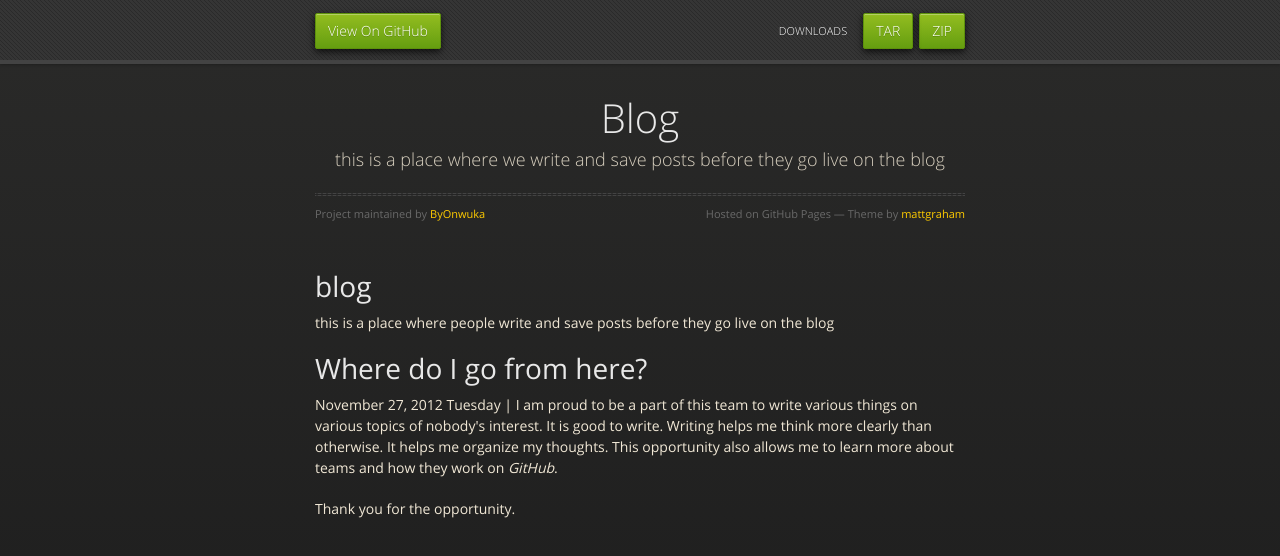
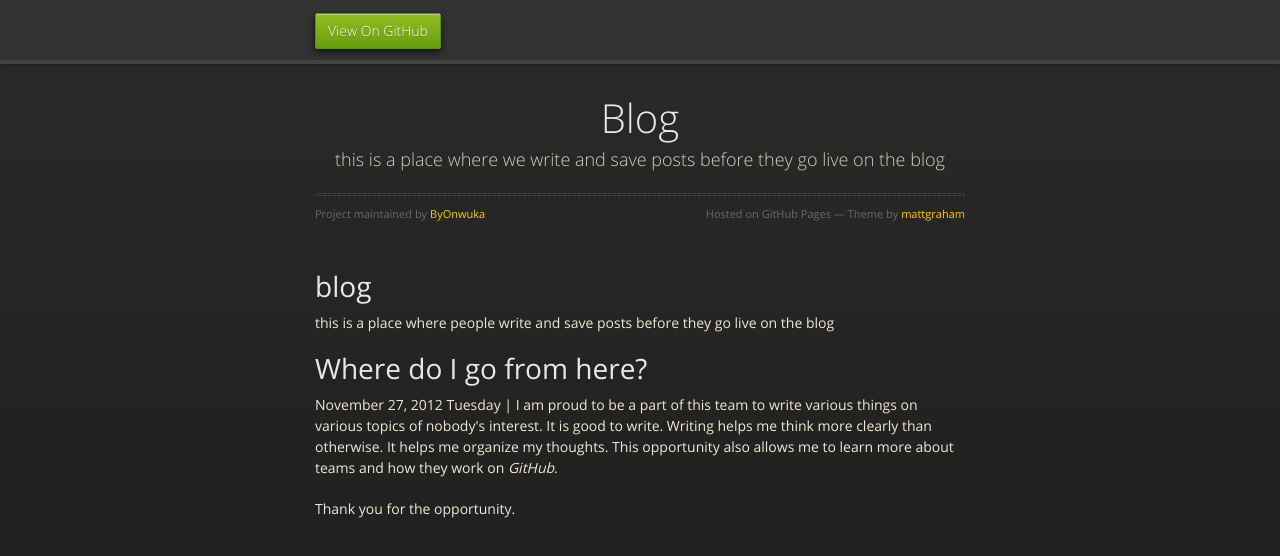
Before and after one commit to ByOnwuka/blog, a plain HTML site: page index.html in a window 1280 px wide. Drawn offline with nearby package versions, Linux system fonts and the light colour scheme.

Commit message:
Update index.html
remove downloads

```diff
--- a/index.html
+++ b/index.html
@@ -3,7 +3,7 @@
   <head>
     <meta charset="utf-8">
     <meta http-equiv="X-UA-Compatible" content="chrome=1">
-    <title>Blog by ByOnwuka</title>
+    <title>ByOnwuka</title>
     <link rel="stylesheet" href="stylesheets/styles.css">
     <link rel="stylesheet" href="stylesheets/pygment_trac.css">
     <script src="https://ajax.googleapis.com/ajax/libs/jquery/1.7.1/jquery.min.js"></script>
@@ -21,9 +21,6 @@
       <div id="header">
         <nav>
           <li class="fork"><a href="https://github.com/ByOnwuka/blog">View On GitHub</a></li>
-          <li class="downloads"><a href="https://github.com/ByOnwuka/blog/zipball/master">ZIP</a></li>
-          <li class="downloads"><a href="https://github.com/ByOnwuka/blog/tarball/master">TAR</a></li>
-          <li class="title">DOWNLOADS</li>
         </nav>
       </div><!-- end header -->
 
```
